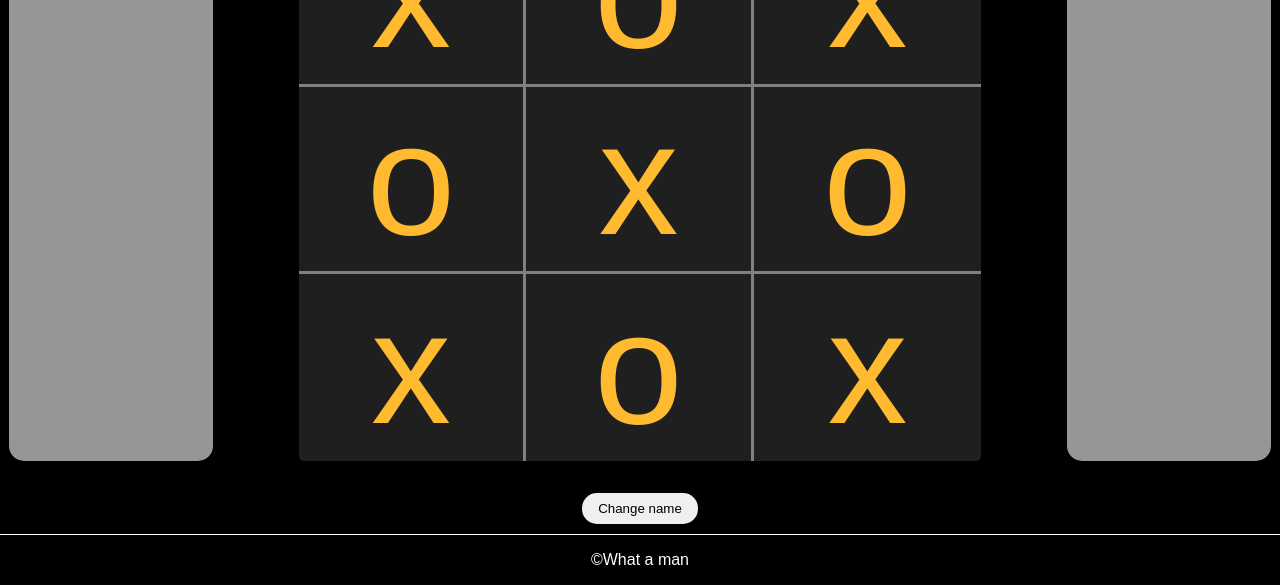
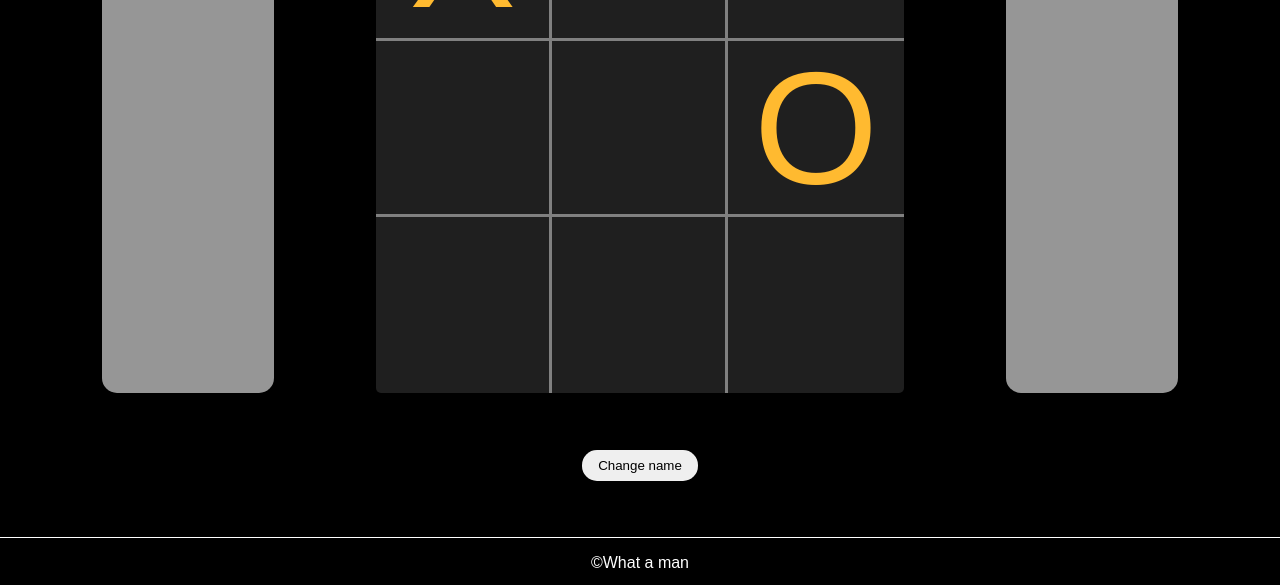
Before and after one commit to Matt-Daniaux/tic-tac-toe, a website: page index.html in a window 1280 px wide. Shown: the part 215-800 px from the top of the page. Drawn offline with Linux system fonts and the light colour scheme.

Commit message:
Minor fix

```diff
--- a/app.js
+++ b/app.js
@@ -1,11 +1,9 @@
 const player = (name, playerDisplayPosition) => {
 	let score = 0
-
 	let namePlayer = name
 
 	const getName = () => namePlayer
 	const getScore = () => score
-
 	const playerNameDisplayPosition = () => {
 		const p1Display = document.querySelector('.player1DisplayName')
 		const p2Display = document.querySelector('.player2DisplayName')
@@ -17,32 +15,34 @@ const player = (name, playerDisplayPosition) => {
 		} else {
 		}
 	}
+	const changePlayerName = () => {
+		const formChangePlayer = document.querySelector('.form-Change-Player')
+		namePlayer = formChangePlayer.elements[0].value
+		console.log(namePlayer)
+		playerNameDisplayPosition()
+	}
 
 	playerNameDisplayPosition()
 
-	const formChangePlayer = document.querySelector('.form-Change-Player')
-	const changePlayerName = () => {
-		namePlayer = formChangePlayer.elements[0].value
-		playerNameDisplayPosition()
-	}
-
-	return { getName, getScore, score, changePlayerName }
+	return { getName, getScore, changePlayerName }
 }
 
 const gameBoard = (() => {
-	const _gameBoard = [null, 'x', 'o', 'x', 'o', 'x', 'o', 'x', 'o', 'x']
+	const gameBoard = [null, 'X', '', '', '', '', 'O', '', '', '']
 	const square = document.querySelectorAll('.square')
 	const squareArray = [null, ...square]
 
 	const displayGameboard = (square) => {
-		for (square in _gameBoard) {
+		for (square in gameBoard) {
 			if (square === '0') {
 				continue
 			} else {
-				squareArray[square].textContent = _gameBoard[square]
+				squareArray[square].textContent = gameBoard[square]
 			}
 		}
 	}
+
+	const gameFlow = () => {}
 
 	// Create Player 1 and 2
 	const player1 = player('Player1', 1)
@@ -52,21 +52,21 @@ const gameBoard = (() => {
 	const playerNameBtn = document.querySelector('.change-name')
 	const blurDiv = document.querySelector('.blur-background')
 	const formChangePlayer = document.querySelector('.form-Change-Player')
+	const sendPlayerNameChange = document.querySelector('.send')
 
 	playerNameBtn.addEventListener('click', () => {
 		blurDiv.classList.add('display-contents')
 		formChangePlayer.classList.add('display-contents')
 	})
 
-	const sendPlayerNameChange = document.querySelector('.send')
 	sendPlayerNameChange.addEventListener('click', () => {
 		let selectedRadioBtn = document.querySelector(
-			'input[type="radio"][name = "player"]:checked'
+			'input[type="radio"][name="player"]:checked'
 		)
 		if (selectedRadioBtn.value === '1') {
-			gameBoard.player1.changePlayerName()
+			player1.changePlayerName()
 		} else if (selectedRadioBtn.value === '2') {
-			gameBoard.player2.changePlayerName()
+			player2.changePlayerName()
 		}
 
 		blurDiv.classList.remove('display-contents')
@@ -75,43 +75,5 @@ const gameBoard = (() => {
 
 	displayGameboard()
 
-	const gameFlow = () => {}
-
-	return { squareArray, player1, player2 }
+	return { player1, player2 }
 })()
-
-/* const displayNamePlayer1 = (() => {
-	const playerNameBtn = document.querySelector('.player1Name')
-	const formPlayer1 = document.querySelector('.formPlayer1')
-	const player1DisplayName = document.querySelector('.player1DisplayName')
-
-	let player1 = player('Player1')
-	player1DisplayName.textContent = player1.getName()
-
-	const changePlayerName = () => {
-		player1.getName = () => formPlayer1.elements[0].value
-		player1DisplayName.textContent = player1.getName()
-	}
-
-	playerNameBtn.addEventListener('click', changePlayerName)
-
-	return { player1 }
-})() */
-
-/* const displayNamePlayer2 = () => {
-		const playerNameBtn = document.querySelector('.player2Name')
-		const formPlayer2 = document.querySelector('.formPlayer2')
-		const player2DisplayName = document.querySelector('.player2DisplayName')
-
-		let player2 = player('Player2')
-		player2DisplayName.textContent = player2.getName()
-
-		const changePlayerName = () => {
-			player2.getName = () => formPlayer2.elements[0].value
-			player2DisplayName.textContent = player2.getName()
-		}
-
-		playerNameBtn.addEventListener('click', changePlayerName)
-
-		return { player2 }
-	} */
--- a/index.html
+++ b/index.html
@@ -10,15 +10,14 @@
 		<script src="app.js" defer></script>
 	</head>
 	<body>
+		<div class="container">
 			<header>
 				<div>Tic Tac Toe</div>
 			</header>
-
 			<main>
 				<div class="player1">
 					<div class="player1DisplayName"></div>
 				</div>
-
 				<div class="board">
 					<div class="square s1"></div>
 					<div class="square s2"></div>
@@ -30,17 +29,15 @@
 					<div class="square s8"></div>
 					<div class="square s9"></div>
 				</div>
-
 				<div class="player2">
 					<div class="player2DisplayName"></div>
 				</div>
-
 				<button type="button" class="change-name">Change name</button>
 			</main>
-
 			<footer>
 				<div class="footer">©What a man</div>
 			</footer>
+		</div>
 
 		<div class="blur-background">
 			<form action="get" class="form-Change-Player">
--- a/style.css
+++ b/style.css
@@ -11,7 +11,7 @@ body {
 }
 
 /* display position */
-body {
+.container {
 	min-height: 100vh;
 	min-width: 100vw;
 
@@ -19,10 +19,9 @@ body {
 
 	background-color: black;
 
-	display: flex;
-	flex-direction: column;
-	/* justify-content: space-between; */
-	align-items: center;
+	display: grid;
+	justify-content: center;
+	grid-template-rows: 3rem auto 3rem;
 }
 
 header,
@@ -33,6 +32,7 @@ footer {
 
 header {
 	width: 100vw;
+	height: 3rem;
 
 	padding: 1rem 0;
 
@@ -44,14 +44,10 @@ header {
 }
 
 main {
-	height: 80vh;
-	min-width: 100vw;
-	padding: 4rem 0;
-
-	position: relative;
+	margin-top: 2rem;
 
 	display: grid;
-	grid-template-columns: 1fr 4fr 1fr;
+	grid-template-columns: 1fr auto 1fr;
 	grid-template-rows: auto 1fr;
 
 	justify-items: center;
@@ -60,17 +56,20 @@ main {
 
 .board {
 	grid-area: 1/2 / 2/3;
-	min-width: 80%;
+	width: 66vh;
+	height: 66vh;
 	display: grid;
 	grid-template-columns: 1fr 1fr 1fr;
 	grid-template-rows: 1fr 1fr 1fr;
+
+	align-items: stretch;
 }
 .player1 {
-	justify-self: flex-end;
+	justify-self: center;
 	grid-area: 1/1 / 2/2;
 }
 .player2 {
-	justify-self: flex-start;
+	justify-self: center;
 	grid-area: 1/3 / 2/4;
 }
 
@@ -78,7 +77,8 @@ main {
 .player2 {
 	min-height: 100%;
 	min-height: 100%;
-	padding: 3rem;
+	margin: 0rem 2rem;
+	padding: 2rem;
 	border-radius: 15px;
 
 	font-size: 2rem;
@@ -87,7 +87,6 @@ main {
 .change-name {
 	grid-area: 2/2 / 3/3;
 
-	margin: 2rem 0;
 	padding: 0.5rem 1rem;
 
 	border-radius: 15px;
@@ -105,9 +104,12 @@ main {
 
 .blur-background {
 	position: absolute;
+	top: 0;
+	left: 0;
 
 	height: 100vh;
 	width: 100vw;
+	z-index: -1;
 
 	background-color: black;
 
@@ -122,6 +124,7 @@ main {
 
 footer {
 	width: 100vw;
+	height: 3rem;
 
 	margin-top: auto;
 	padding: 1rem 0;
@@ -150,8 +153,9 @@ footer {
 	justify-content: center;
 	align-items: center;
 
-	font-size: 10rem;
+	font-size: 20vh;
 	font-weight: 100;
+	line-height: 0;
 	color: rgb(255, 186, 48);
 	background-color: transparent;
 }
```
Lines whose indentation alone changed are shown as unchanged.
